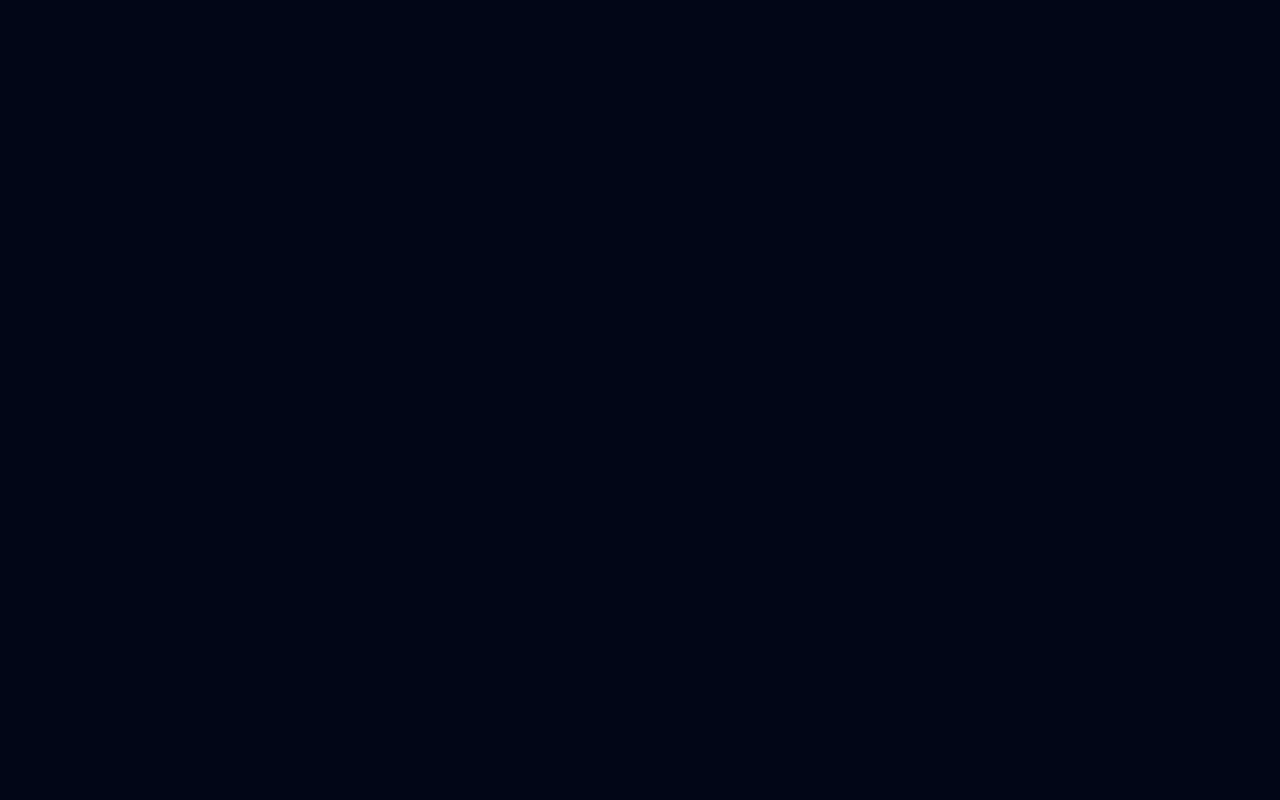
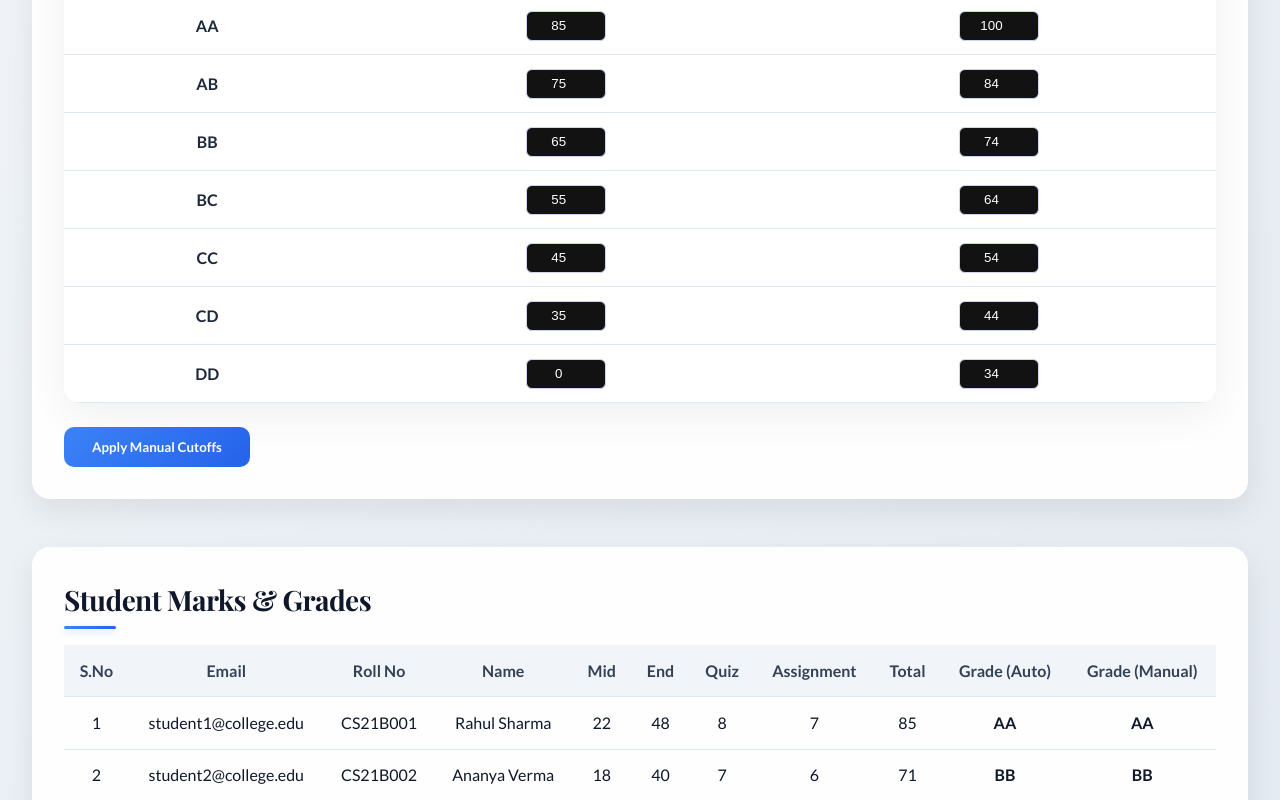
Before and after one commit to tanmaisai1208/automated-grading-system, a React (Vite) app in the folder frontend/: page /manual-grade-adjustment in a window 1280 px wide. Before the commit this address had no page. Shown: the part 440-1240 px from the top of the page. Before the commit the page ends 800 px from the top, so only its background shows below. Built offline with nearby package versions, Linux system fonts and the light colour scheme.

Commit message:
ManualGradeAdjustment page

```diff
--- a/frontend/src/App.jsx
+++ b/frontend/src/App.jsx
@@ -6,6 +6,7 @@ import PreviousCourses from "./pages/previousCourses";
 import ConfirmWeightages from "./pages/ConfirmWeightages";
 import ScrollToTop from "./components/ScrollToTop";
 import AutomatedGrade from "./pages/automatedGrade";
+import ManualGradeAdjustment from "./pages/ManualGradeAdjustment";
 import './App.css';
 
 
@@ -21,6 +22,7 @@ function App() {
           <Route path="/previous-courses" element={<PreviousCourses />} />
           <Route path="/upload-marks" element={<UploadMarks />} />
           <Route path="/automated-grade" element={<AutomatedGrade />} />
+          <Route path="/manual-grade-adjustment" element={<ManualGradeAdjustment />} />
         </Routes>
       </div>
     </Router>
--- /dev/null
+++ b/frontend/src/pages/ManualGradeAdjustment.css
@@ -0,0 +1,124 @@
+.manual-grade-wrapper {
+  min-height: 100vh;
+  display: flex;
+  flex-direction: column;
+  background: linear-gradient(135deg, #f1f5f9, #e2e8f0);
+}
+
+.manual-grade-main {
+  flex: 1;
+  padding: 3rem 0;
+}
+
+.manual-grade-container {
+  max-width: 1400px;
+  margin: auto;
+  padding: 0 2rem;
+}
+
+.page-title {
+  font-family: 'Playfair Display', serif;
+  font-size: 2.8rem;
+  color: #0f172a;
+  margin-bottom: 0.5rem;
+}
+
+.page-subtitle {
+  color: #475569;
+  margin-bottom: 2.5rem;
+}
+
+.card-section {
+  background: rgba(255, 255, 255, 0.95);
+  border-radius: 18px;
+  padding: 2rem;
+  margin-bottom: 3rem;
+  box-shadow: 0 12px 30px rgba(0, 0, 0, 0.08);
+}
+
+.section-title {
+  font-family: 'Playfair Display', serif;
+  font-size: 1.75rem;
+  margin-bottom: 1.5rem;
+  color: #0f172a;
+}
+
+.grade-table,
+.student-table {
+  width: 100%;
+  border-collapse: collapse;
+}
+
+.grade-table th,
+.grade-table td,
+.student-table th,
+.student-table td {
+  padding: 0.85rem;
+  border-bottom: 1px solid #e2e8f0;
+  text-align: center;
+}
+
+.grade-table th,
+.student-table th {
+  background: #f8fafc;
+  font-weight: 600;
+}
+
+.grade-table th,
+.grade-table td,
+.student-table th,
+.student-table td {
+  color: #0f172a;   /* dark navy */
+}
+
+.grade-table input {
+  width: 80px;
+  padding: 0.4rem;
+  border-radius: 6px;
+  border: 1px solid #cbd5f5;
+  text-align: center;
+}
+
+
+.grade-table td:first-child {
+  font-weight: 700;
+  color: #1e293b;
+}
+
+.grade-table th,
+.student-table th {
+  background-color: #f1f5f9;
+  color: #334155;
+  font-weight: 600;
+}
+
+.primary-btn {
+  margin-top: 1.5rem;
+  padding: 0.75rem 1.75rem;
+  background: linear-gradient(135deg, #3b82f6, #2563eb);
+  color: white;
+  border: none;
+  border-radius: 10px;
+  font-weight: 600;
+  cursor: pointer;
+  transition: all 0.25s ease;
+}
+
+.primary-btn:hover {
+  transform: translateY(-2px);
+  box-shadow: 0 8px 24px rgba(59, 130, 246, 0.35);
+}
+
+.table-scroll {
+  overflow-x: auto;
+}
+
+.auto-grade {
+  font-weight: 700;
+  color: #2563eb;
+}
+
+.manual-grade {
+  font-weight: 700;
+  color: #16a34a;
+}
--- /dev/null
+++ b/frontend/src/pages/ManualGradeAdjustment.jsx
@@ -0,0 +1,172 @@
+import React, { useState } from "react";
+import Navbar from "../components/navbar";
+import Footer from "../components/footer";
+import "./ManualGradeAdjustment.css";
+
+const initialGradeRanges = [
+  { grade: "AA", min: 85, max: 100 },
+  { grade: "AB", min: 75, max: 84 },
+  { grade: "BB", min: 65, max: 74 },
+  { grade: "BC", min: 55, max: 64 },
+  { grade: "CC", min: 45, max: 54 },
+  { grade: "CD", min: 35, max: 44 },
+  { grade: "DD", min: 0, max: 34 },
+];
+
+const dummyStudents = [
+  {
+    sno: 1,
+    email: "student1@college.edu",
+    roll: "CS21B001",
+    name: "Rahul Sharma",
+    mid: 22,
+    end: 48,
+    quiz: 8,
+    assignment: 7,
+    total: 85,
+    autoGrade: "AA",
+    manualGrade: "AA",
+  },
+  {
+    sno: 2,
+    email: "student2@college.edu",
+    roll: "CS21B002",
+    name: "Ananya Verma",
+    mid: 18,
+    end: 40,
+    quiz: 7,
+    assignment: 6,
+    total: 71,
+    autoGrade: "BB",
+    manualGrade: "BB",
+  },
+];
+
+const ManualGradeAdjustment = () => {
+  const [gradeRanges, setGradeRanges] = useState(initialGradeRanges);
+  const [students, setStudents] = useState(dummyStudents);
+
+  const handleRangeChange = (index, field, value) => {
+    const updated = [...gradeRanges];
+    updated[index][field] = Number(value);
+    setGradeRanges(updated);
+  };
+
+  const recomputeManualGrades = () => {
+    const updatedStudents = students.map((student) => {
+      const gradeObj = gradeRanges.find(
+        (g) => student.total >= g.min && student.total <= g.max
+      );
+      return {
+        ...student,
+        manualGrade: gradeObj ? gradeObj.grade : "NA",
+      };
+    });
+    setStudents(updatedStudents);
+  };
+
+  return (
+    <div className="manual-grade-wrapper">
+      <Navbar />
+
+      <main className="manual-grade-main">
+        <div className="manual-grade-container">
+          <h1 className="page-title">Manual Grade Adjustment</h1>
+          <p className="page-subtitle">
+            Adjust grade cutoffs manually and recompute student grades.
+          </p>
+
+          {/* Grade Range Table */}
+          <section className="card-section">
+            <h2 className="section-title">Grade Cutoff Ranges</h2>
+
+            <table className="grade-table">
+              <thead>
+                <tr>
+                  <th>Grade</th>
+                  <th>Min Marks</th>
+                  <th>Max Marks</th>
+                </tr>
+              </thead>
+              <tbody>
+                {gradeRanges.map((g, idx) => (
+                  <tr key={g.grade}>
+                    <td>{g.grade}</td>
+                    <td>
+                      <input
+                        type="number"
+                        value={g.min}
+                        onChange={(e) =>
+                          handleRangeChange(idx, "min", e.target.value)
+                        }
+                      />
+                    </td>
+                    <td>
+                      <input
+                        type="number"
+                        value={g.max}
+                        onChange={(e) =>
+                          handleRangeChange(idx, "max", e.target.value)
+                        }
+                      />
+                    </td>
+                  </tr>
+                ))}
+              </tbody>
+            </table>
+
+            <button className="primary-btn" onClick={recomputeManualGrades}>
+              Apply Manual Cutoffs
+            </button>
+          </section>
+
+          {/* Student Table */}
+          <section className="card-section">
+            <h2 className="section-title">Student Marks & Grades</h2>
+
+            <div className="table-scroll">
+              <table className="student-table">
+                <thead>
+                  <tr>
+                    <th>S.No</th>
+                    <th>Email</th>
+                    <th>Roll No</th>
+                    <th>Name</th>
+                    <th>Mid</th>
+                    <th>End</th>
+                    <th>Quiz</th>
+                    <th>Assignment</th>
+                    <th>Total</th>
+                    <th>Grade (Auto)</th>
+                    <th>Grade (Manual)</th>
+                  </tr>
+                </thead>
+                <tbody>
+                  {students.map((s) => (
+                    <tr key={s.sno}>
+                      <td>{s.sno}</td>
+                      <td>{s.email}</td>
+                      <td>{s.roll}</td>
+                      <td>{s.name}</td>
+                      <td>{s.mid}</td>
+                      <td>{s.end}</td>
+                      <td>{s.quiz}</td>
+                      <td>{s.assignment}</td>
+                      <td>{s.total}</td>
+                      <td className="auto-grade">{s.autoGrade}</td>
+                      <td className="manual-grade">{s.manualGrade}</td>
+                    </tr>
+                  ))}
+                </tbody>
+              </table>
+            </div>
+          </section>
+        </div>
+      </main>
+
+      <Footer />
+    </div>
+  );
+};
+
+export default ManualGradeAdjustment;
```
